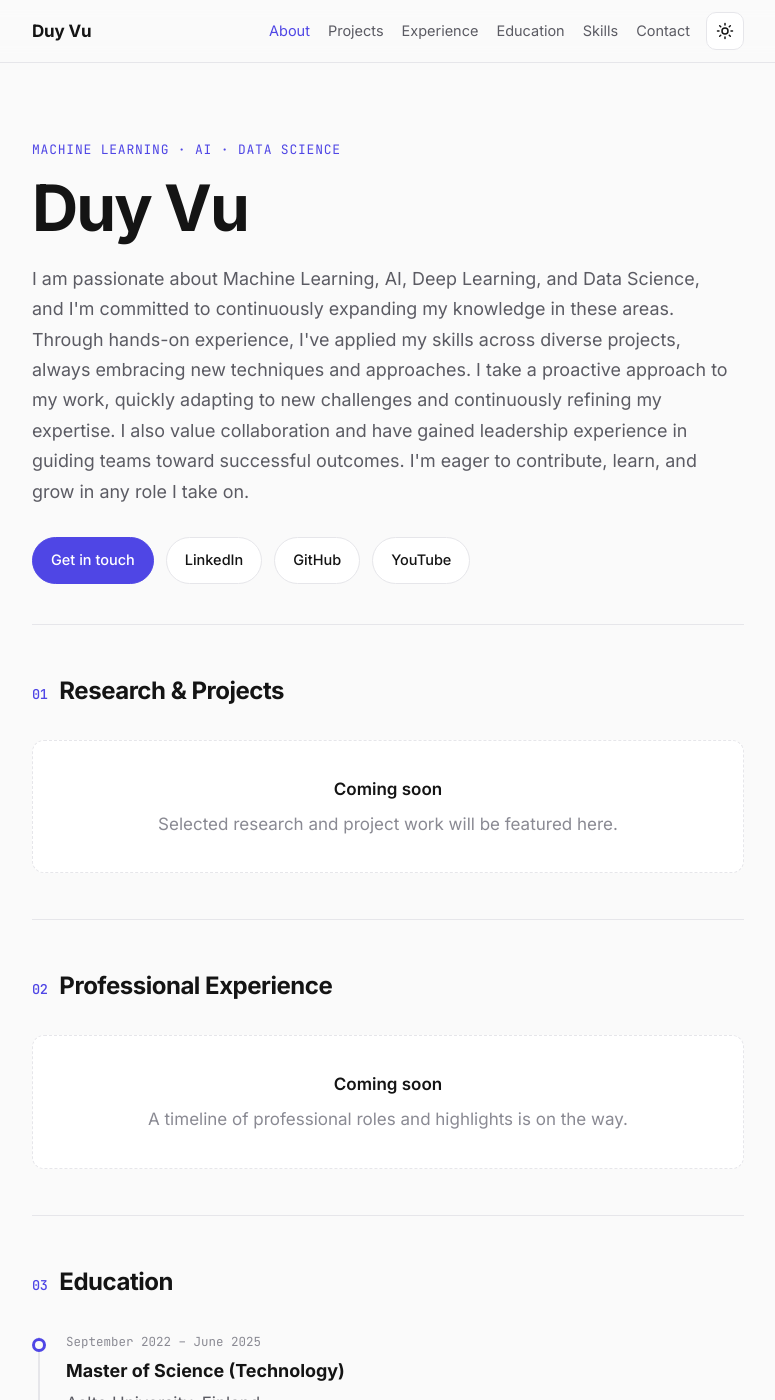
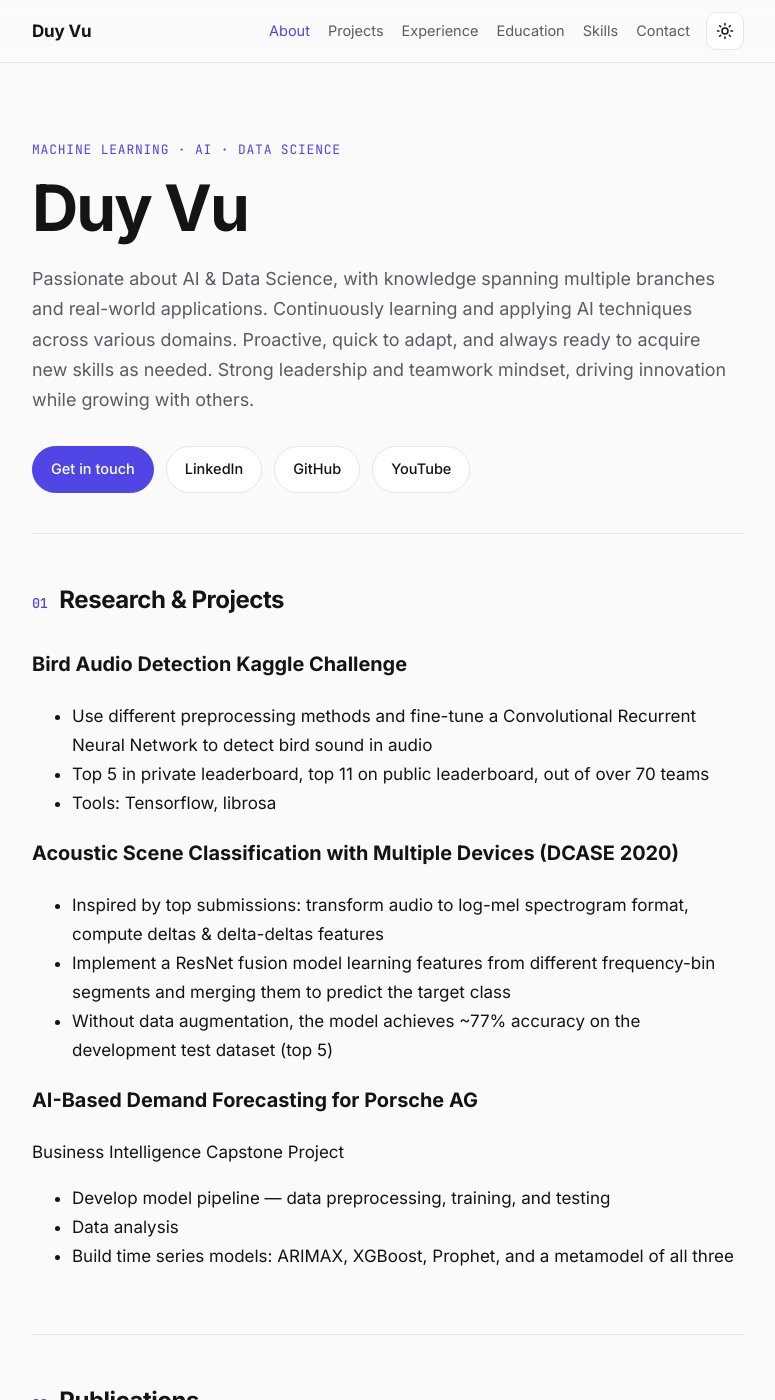
Before and after one commit to zuivu/zuivu.github.io, a Jekyll site: the page built from index.html, in a window 1280 px wide and 1400 px high. Shown: the whole window, without its empty margins (252-1027 px from the left). Built offline with Jekyll 4.4.1, drawn with Linux system fonts in a browser that asks for light colours; some of the changed text lies outside the part shown.

Commit message:
Add experience, projects, publications sections; update skills and education (#3)
- Replace "Coming soon" placeholders with full content for Professional
  Experience and Research & Projects sections
- Add Publications section (01 Nokia ML engineering paper, in progress)
- Add _data/experience.yml, projects.yml, publications.yml
- Expand skills: add Matlab, R, Spark to Programming Languages; add
  Database, Industry Knowledge, and Backend Development categories
- Fix Aalto University GPA: 4.54 → 4.75
- Update hero/about text to match current CV wording
- Renumber section indices 01–07 to accommodate two new sections

https://claude.ai/code/session_012YxeyC34pwcn8zL3eH5eg6

Co-authored-by: Claude <noreply@anthropic.com>

```diff
--- a/_data/education.yml
+++ b/_data/education.yml
@@ -3,7 +3,7 @@
   dates: September 2022 – June 2025
   details:
     - Major in Machine Learning, Data Science and Artificial Intelligence
-  gpa: 4.54/5.0
+  gpa: 4.75/5.0
 
 - degree: Exchange Study
   institution: Karlsruhe Institute of Technology (KIT), Germany
--- /dev/null
+++ b/_data/experience.yml
@@ -0,0 +1,29 @@
+- title: Machine Learning Engineering
+  company: Nokia, Espoo
+  team: MN RAN L1 Software
+  dates: May 2021 – Ongoing
+  bullets:
+    - "Develop, maintain and run components of the end-to-end ML pipeline:"
+    - "— Data generation, verification, processing, and exploratory data analysis"
+    - "— Model training, finetuning, quantization, and evaluation"
+    - Cross-functional communications and planning for model training workflow development
+    - Design and create interpretability tools for the deep learning model
+    - "Libraries: Pytorch, Plotly, Captum, Matplotlib"
+    - "Tools: Amazon S3, MLflow, Kubeflow, Docker, Gerrit, Grafana, Linux, PlantUML"
+
+- title: Teaching Assistant
+  company: Tampere University
+  team: "2020 – 2022  ·  Aalto University  ·  2023"
+  dates:
+  bullets:
+    - "Courses: Introduction to Machine Learning and Pattern Recognition, Computer Vision, Information Visualization"
+    - Provide support to students regarding lecture content and homework
+    - Evaluate homeworks and exams
+
+- title: Research Assistant
+  company: Tampere University
+  team: "2020 – 2021"
+  dates:
+  bullets:
+    - "CIVIT Lab — Build a pipeline to extract gaze data (Pupil Core eye tracking), run object detection (Detectron2), and analyse gaze from mother to infant. Extended as BSc thesis: 5.0/5.0"
+    - "Cloud and Web Engineering group — Retrieve data from Apache's GitHub repositories; develop a tool to detect refactoring in repository histories using RefactoringMiner"
--- /dev/null
+++ b/_data/projects.yml
@@ -0,0 +1,18 @@
+- name: Bird Audio Detection Kaggle Challenge
+  bullets:
+    - Use different preprocessing methods and fine-tune a Convolutional Recurrent Neural Network to detect bird sound in audio
+    - "Top 5 in private leaderboard, top 11 on public leaderboard, out of over 70 teams"
+    - "Tools: Tensorflow, librosa"
+
+- name: "Acoustic Scene Classification with Multiple Devices (DCASE 2020)"
+  bullets:
+    - "Inspired by top submissions: transform audio to log-mel spectrogram format, compute deltas & delta-deltas features"
+    - Implement a ResNet fusion model learning features from different frequency-bin segments and merging them to predict the target class
+    - "Without data augmentation, the model achieves ~77% accuracy on the development test dataset (top 5)"
+
+- name: AI-Based Demand Forecasting for Porsche AG
+  sub: Business Intelligence Capstone Project
+  bullets:
+    - Develop model pipeline — data preprocessing, training, and testing
+    - Data analysis
+    - "Build time series models: ARIMAX, XGBoost, Prophet, and a metamodel of all three"
--- /dev/null
+++ b/_data/publications.yml
@@ -0,0 +1,4 @@
+- authors: "Tuononen, M., Vu, D., Korpi, D., Starck, V., & Hautamäki, V."
+  year: 2025
+  title: Refining Neural Activation Patterns for Layer-Level Concept Discovery in Neural Network-Based Receivers
+  status: In Progress
--- a/index.html
+++ b/index.html
@@ -7,13 +7,10 @@ layout: default
   <p class="hero__eyebrow">{{ site.tagline }}</p>
   <h1 class="hero__name">{{ site.author }}</h1>
   <p class="hero__lede">
-    I am passionate about Machine Learning, AI, Deep Learning, and Data Science, and I'm
-    committed to continuously expanding my knowledge in these areas. Through hands-on
-    experience, I've applied my skills across diverse projects, always embracing new
-    techniques and approaches. I take a proactive approach to my work, quickly adapting to
-    new challenges and continuously refining my expertise. I also value collaboration and
-    have gained leadership experience in guiding teams toward successful outcomes. I'm
-    eager to contribute, learn, and grow in any role I take on.
+    Passionate about AI &amp; Data Science, with knowledge spanning multiple branches and
+    real-world applications. Continuously learning and applying AI techniques across various
+    domains. Proactive, quick to adapt, and always ready to acquire new skills as needed.
+    Strong leadership and teamwork mindset, driving innovation while growing with others.
   </p>
   <div class="hero__actions">
     <a class="btn btn--primary" href="mailto:{{ site.email }}">Get in touch</a>
@@ -26,24 +23,58 @@ layout: default
 <!-- Research & Projects -->
 <section id="projects" class="section reveal">
   <h2 class="section__title"><span class="section__index">01</span> Research &amp; Projects</h2>
-  <div class="placeholder">
-    <p class="placeholder__title">Coming soon</p>
-    <p class="placeholder__text">Selected research and project work will be featured here.</p>
+  <div class="projects">
+    {% for p in site.data.projects %}
+    <article class="project">
+      <h3 class="project__name">{{ p.name }}</h3>
+      {% if p.sub %}<p class="project__sub">{{ p.sub }}</p>{% endif %}
+      <ul class="project__bullets">
+        {% for b in p.bullets %}<li>{{ b }}</li>{% endfor %}
+      </ul>
+    </article>
+    {% endfor %}
   </div>
+</section>
+
+<!-- Publications -->
+<section id="publications" class="section reveal">
+  <h2 class="section__title"><span class="section__index">02</span> Publications</h2>
+  <ul class="publications">
+    {% for pub in site.data.publications %}
+    <li class="publication">
+      <span class="publication__authors">{{ pub.authors }}</span>
+      <span class="publication__year">({{ pub.year }})</span>
+      <span class="publication__title">{{ pub.title }}</span>
+      {% if pub.status %}<span class="publication__status">[{{ pub.status }}]</span>{% endif %}
+    </li>
+    {% endfor %}
+  </ul>
 </section>
 
 <!-- Professional Experience -->
 <section id="experience" class="section reveal">
-  <h2 class="section__title"><span class="section__index">02</span> Professional Experience</h2>
-  <div class="placeholder">
-    <p class="placeholder__title">Coming soon</p>
-    <p class="placeholder__text">A timeline of professional roles and highlights is on the way.</p>
-  </div>
+  <h2 class="section__title"><span class="section__index">03</span> Professional Experience</h2>
+  <ol class="timeline">
+    {% for job in site.data.experience %}
+    <li class="timeline__item">
+      <div class="timeline__dot" aria-hidden="true"></div>
+      <div class="timeline__body">
+        <h3 class="timeline__degree">{{ job.title }}</h3>
+        <p class="timeline__inst">{{ job.company }}{% if job.team %} · {{ job.team }}{% endif %}</p>
+        {% if job.bullets %}
+        <ul class="timeline__details">
+          {% for b in job.bullets %}<li>{{ b }}</li>{% endfor %}
+        </ul>
+        {% endif %}
+      </div>
+    </li>
+    {% endfor %}
+  </ol>
 </section>
 
 <!-- Education -->
 <section id="education" class="section reveal">
-  <h2 class="section__title"><span class="section__index">03</span> Education</h2>
+  <h2 class="section__title"><span class="section__index">04</span> Education</h2>
   <ol class="timeline">
     {% for e in site.data.education %}
     <li class="timeline__item">
@@ -66,7 +97,7 @@ layout: default
 
 <!-- Certifications -->
 <section id="certifications" class="section reveal">
-  <h2 class="section__title"><span class="section__index">04</span> Certifications</h2>
+  <h2 class="section__title"><span class="section__index">05</span> Certifications</h2>
   <div class="certs">
     {% for c in site.data.certifications %}
     <article class="cert">
@@ -90,7 +121,7 @@ layout: default
 
 <!-- Skills -->
 <section id="skills" class="section reveal">
-  <h2 class="section__title"><span class="section__index">05</span> Skills</h2>
+  <h2 class="section__title"><span class="section__index">06</span> Skills</h2>
   <div class="skills">
     {% for group in site.data.skills %}
     <div class="skills__group">
@@ -107,7 +138,7 @@ layout: default
 
 <!-- Contact -->
 <section id="contact" class="section reveal">
-  <h2 class="section__title"><span class="section__index">06</span> Contact</h2>
+  <h2 class="section__title"><span class="section__index">07</span> Contact</h2>
   <p class="contact__lede">Open to collaboration and new opportunities — let's talk.</p>
   <p class="contact__email">
     <a href="mailto:{{ site.email }}">{{ site.email }}</a>
```
Also changed, not shown: _data/skills.yml (+20 -0 lines).
